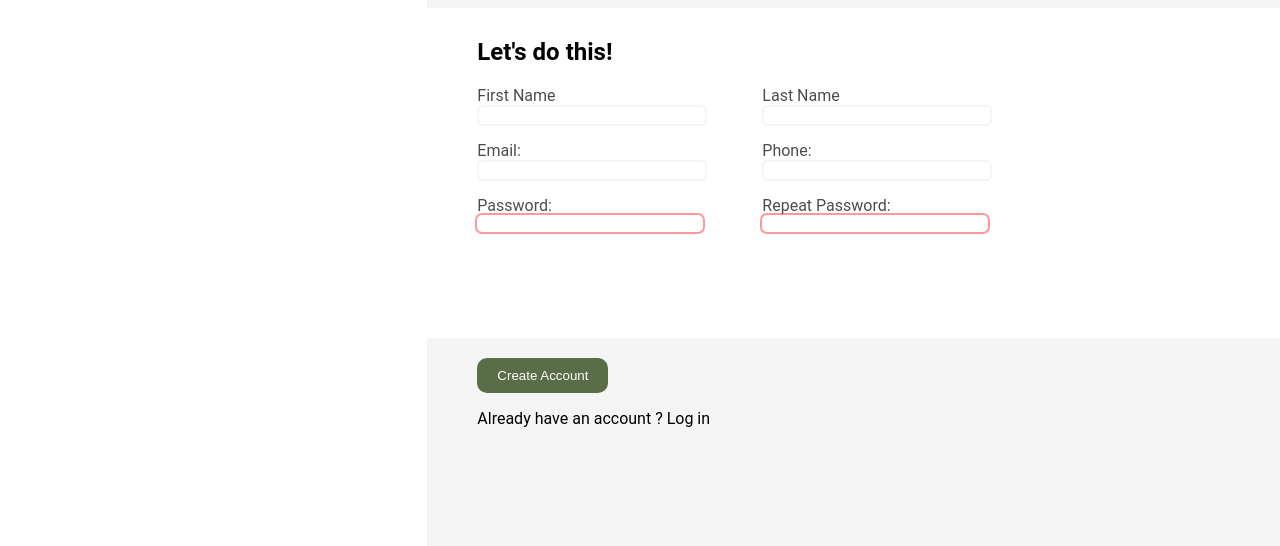
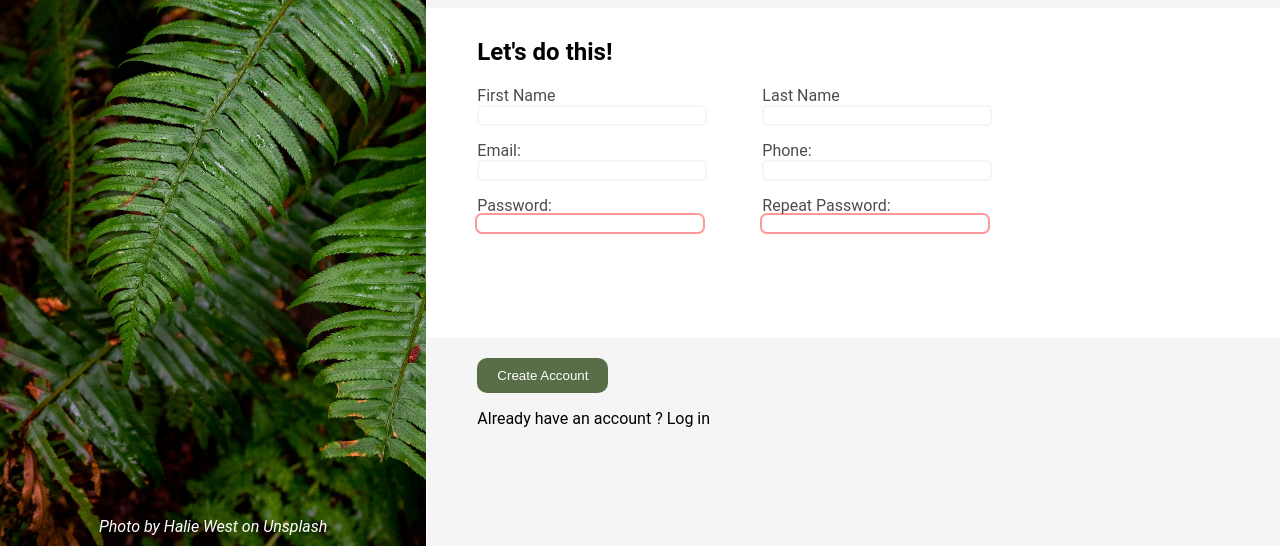
Before and after one commit to HassanNeb/Sign-up-form, a plain HTML site: page index.html in a window 1280 px wide. Shown: the part 254-800 px from the top of the page. Drawn offline with Linux system fonts and the light colour scheme; the site is published under a folder, as on GitHub Pages, so addresses that start at the root find nothing; a web font is replaced by a local one.

Commit message:
"changes"

```diff
--- a/styles.css
+++ b/styles.css
@@ -14,7 +14,7 @@ body {
 }
 
 .left {
-    background-image: url("/images/unsplash.jpg");
+    background-image: url("./images/unsplash.jpg");
     background-repeat: no-repeat;
     background-size: cover;
     position: relative;
```
